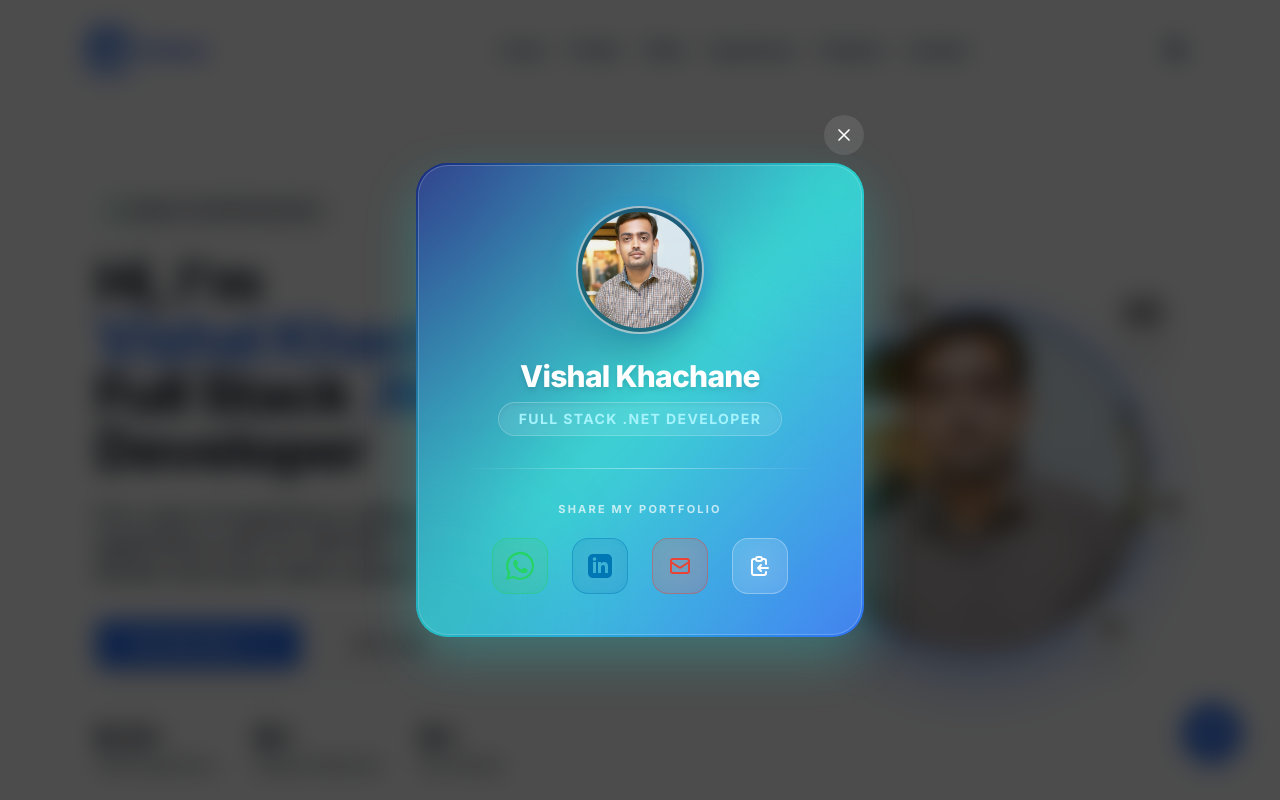
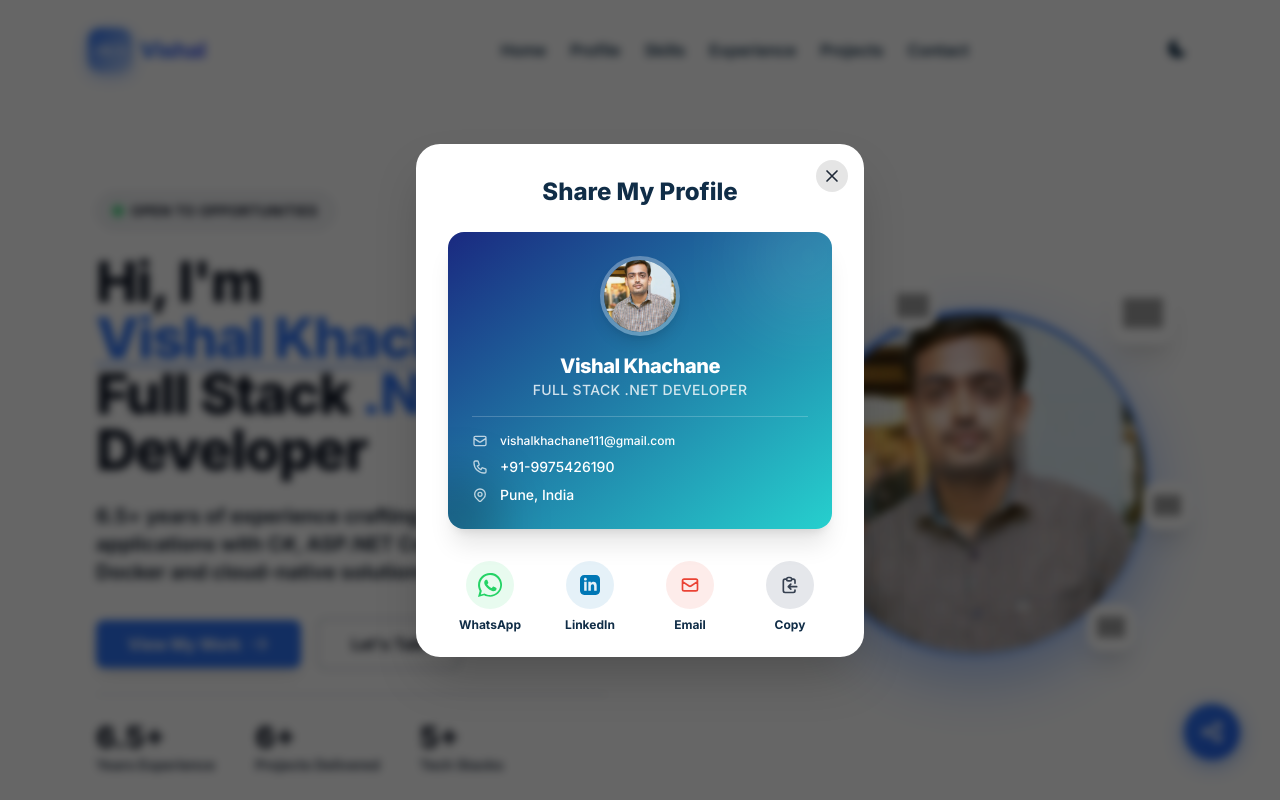
Before and after one commit to VishalKhachane/vishalkhachane.github.io, a React (Vite) app: page / in a window 1280 px wide. Both pictures are taken after a click on the button 1212 px from the left and 732 px from the top of the page. Shown: the top 800 px of the page. Built offline with nearby package versions, Linux system fonts and the light colour scheme; grey boxes are pictures that could not be loaded.

Commit message:
fix: revert share modal UI and fix WhatsApp link preview rendering

```diff
--- a/index.html
+++ b/index.html
@@ -11,15 +11,18 @@
     <meta name="keywords" content="Vishal Khachane, Full Stack Developer, .NET Developer, C#, ASP.NET Core, React, Angular, SQL Server, Software Engineer, Pune" />
     <meta name="author" content="Vishal Khachane" />
     <meta property="og:title" content="Vishal Khachane | Full Stack .NET Developer" />
-    <meta property="og:description" content="Check out the portfolio of Vishal Khachane - Full Stack .NET Developer! - https://vishalkhachane.github.io/" />
+    <meta property="og:description" content="Check out the portfolio of Vishal Khachane - Full Stack .NET Developer!" />
     <meta property="og:type" content="website" />
     <meta property="og:url" content="https://vishalkhachane.github.io/" />
     <meta property="og:image" content="https://vishalkhachane.github.io/profile.jpeg" />
+    <meta property="og:image:type" content="image/jpeg" />
+    <meta property="og:image:width" content="800" />
+    <meta property="og:image:height" content="800" />
 
     <!-- Twitter Card data -->
     <meta name="twitter:card" content="summary_large_image" />
     <meta name="twitter:title" content="Vishal Khachane | Full Stack .NET Developer" />
-    <meta name="twitter:description" content="Check out the portfolio of Vishal Khachane - Full Stack .NET Developer! - https://vishalkhachane.github.io/" />
+    <meta name="twitter:description" content="Check out the portfolio of Vishal Khachane - Full Stack .NET Developer!" />
     <meta name="twitter:image" content="https://vishalkhachane.github.io/profile.jpeg" />
     <!-- Google Fonts -->
     <link rel="preconnect" href="https://fonts.googleapis.com">
--- a/src/components/ShareModal.jsx
+++ b/src/components/ShareModal.jsx
@@ -11,13 +11,13 @@ const ShareModal = ({ isOpen, onClose }) => {
   const shareText = `Check out the portfolio of ${personalInfo.name} - Full Stack .NET Developer!`;
 
   const shareLinks = {
-    whatsapp: `https://api.whatsapp.com/send?text=${encodeURIComponent(shareText + ' - ' + currentUrl)}`,
+    whatsapp: `https://api.whatsapp.com/send?text=${encodeURIComponent(shareText + '\n\n' + currentUrl)}`,
     linkedin: `https://www.linkedin.com/sharing/share-offsite/?url=${encodeURIComponent(currentUrl)}`,
-    email: `mailto:?subject=${encodeURIComponent(personalInfo.name + ' Portfolio')}&body=${encodeURIComponent(shareText + ' - ' + currentUrl)}`
+    email: `mailto:?subject=${encodeURIComponent(personalInfo.name + ' Portfolio')}&body=${encodeURIComponent(shareText + '\n\n' + currentUrl)}`
   };
 
   const handleCopy = () => {
-    const fullTextToCopy = `${shareText} - ${currentUrl}`;
+    const fullTextToCopy = `${shareText}\n\n${currentUrl}`;
     navigator.clipboard.writeText(fullTextToCopy);
     setCopied(true);
     setTimeout(() => setCopied(false), 2000);
@@ -27,98 +27,93 @@ const ShareModal = ({ isOpen, onClose }) => {
     <div className="fixed inset-0 z-50 flex items-center justify-center p-4">
       {/* Backdrop */}
       <div
-        className="absolute inset-0 bg-black/70 backdrop-blur-md transition-opacity"
+        className="absolute inset-0 bg-black/60 backdrop-blur-sm transition-opacity"
         onClick={onClose}
       ></div>
 
-      {/* Modal Content - The Card Itself */}
-      <div className="relative w-full max-w-sm sm:max-w-md transform transition-all">
+      {/* Modal Content */}
+      <div className="relative bg-white dark:bg-darklight rounded-3xl w-full max-w-md shadow-2xl overflow-hidden transform transition-all">
 
         {/* Close Button */}
         <button
           onClick={onClose}
-          className="absolute -top-12 right-0 w-10 h-10 flex items-center justify-center rounded-full bg-white/10 hover:bg-white/20 transition-colors z-20 text-white backdrop-blur-sm"
+          className="absolute top-4 right-4 w-8 h-8 flex items-center justify-center rounded-full bg-black/10 dark:bg-white/10 hover:bg-black/20 dark:hover:bg-white/20 transition-colors z-20 text-gray-800 dark:text-white"
         >
           <svg className="w-5 h-5" fill="none" stroke="currentColor" viewBox="0 0 24 24"><path strokeLinecap="round" strokeLinejoin="round" strokeWidth="2" d="M6 18L18 6M6 6l12 12"></path></svg>
         </button>
 
-        {/* Professional Digital Business Card */}
-        <div className="relative rounded-[2rem] p-[2px] bg-gradient-to-br from-[#1a2980] via-[#26d0ce] to-primary overflow-hidden shadow-[0_20px_50px_rgba(38,208,206,0.3)]">
-          {/* Animated gradient border effect */}
-          <div className="absolute inset-0 bg-gradient-to-br from-[#1a2980] via-[#26d0ce] to-primary opacity-50 animate-pulse"></div>
+        <div className="p-8 pb-6">
+          <h3 className="text-2xl font-extrabold text-center text-midnight_text dark:text-white mb-6">Share My Profile</h3>
 
-          {/* Inner Card content */}
-          <div className="relative bg-white/10 dark:bg-black/50 backdrop-blur-xl rounded-[calc(2rem-2px)] p-8 sm:p-10 border border-white/20 h-full flex flex-col items-center text-white">
+          {/* Digital Portfolio Card UI */}
+          <div className="relative bg-gradient-to-br from-[#1a2980] to-[#26d0ce] p-6 rounded-2xl shadow-xl mb-8 overflow-hidden text-white group">
+            {/* Decorative bg elements */}
+            <div className="absolute top-0 right-0 w-32 h-32 bg-white/10 rounded-full blur-2xl -mr-10 -mt-10"></div>
+            <div className="absolute bottom-0 left-0 w-24 h-24 bg-black/20 rounded-full blur-xl -ml-10 -mb-10"></div>
 
-            {/* Top decorative elements */}
-            <div className="absolute top-0 right-0 w-32 h-32 bg-[#26d0ce]/30 rounded-full blur-3xl -mr-10 -mt-10"></div>
-            <div className="absolute bottom-0 left-0 w-32 h-32 bg-[#1a2980]/30 rounded-full blur-3xl -ml-10 -mb-10"></div>
+            <div className="relative z-10 flex flex-col items-center">
+              <div className="w-20 h-20 rounded-full border-4 border-white/30 overflow-hidden mb-4 shadow-lg group-hover:scale-105 transition-transform duration-500">
+                <img src="/profile.jpeg" alt={personalInfo.name} className="w-full h-full object-cover" />
+              </div>
+              <h4 className="font-extrabold text-xl tracking-tight">{personalInfo.name}</h4>
+              <p className="text-white/80 font-medium text-sm mb-4 tracking-wide uppercase">Full Stack .NET Developer</p>
 
-            <div className="relative z-10 w-full flex flex-col items-center">
+              <div className="w-full h-px bg-white/20 mb-4"></div>
 
-              {/* Profile Image with glowing rings */}
-              <div className="relative mb-6">
-                <div className="absolute inset-0 rounded-full bg-gradient-to-r from-cyan-400 to-blue-600 blur-md opacity-80 animate-pulse"></div>
-                <div className="relative w-32 h-32 rounded-full border-2 border-white/60 p-1 bg-black/40 overflow-hidden shadow-2xl">
-                  <img src="/profile.jpeg" alt={personalInfo.name} className="w-full h-full object-cover rounded-full" />
+              <div className="w-full space-y-2 text-sm font-medium">
+                <div className="flex items-center gap-3">
+                  <svg className="w-4 h-4 text-white/70" fill="none" stroke="currentColor" viewBox="0 0 24 24"><path strokeLinecap="round" strokeLinejoin="round" strokeWidth="2" d="M3 8l7.89 5.26a2 2 0 002.22 0L21 8M5 19h14a2 2 0 002-2V7a2 2 0 00-2-2H5a2 2 0 00-2 2v10a2 2 0 002 2z"></path></svg>
+                  <span className="text-[12px] sm:text-xs break-all">{personalInfo.email}</span>
+                </div>
+                <div className="flex items-center gap-3">
+                  <svg className="w-4 h-4 text-white/70" fill="none" stroke="currentColor" viewBox="0 0 24 24"><path strokeLinecap="round" strokeLinejoin="round" strokeWidth="2" d="M3 5a2 2 0 012-2h3.28a1 1 0 01.948.684l1.498 4.493a1 1 0 01-.502 1.21l-2.257 1.13a11.042 11.042 0 005.516 5.516l1.13-2.257a1 1 0 011.21-.502l4.493 1.498a1 1 0 01.684.949V19a2 2 0 01-2 2h-1C9.716 21 3 14.284 3 6V5z"></path></svg>
+                  <span>{personalInfo.phone}</span>
+                </div>
+                <div className="flex items-center gap-3">
+                  <svg className="w-4 h-4 text-white/70" fill="none" stroke="currentColor" viewBox="0 0 24 24"><path strokeLinecap="round" strokeLinejoin="round" strokeWidth="2" d="M17.657 16.657L13.414 20.9a1.998 1.998 0 01-2.827 0l-4.244-4.243a8 8 0 1111.314 0z M15 11a3 3 0 11-6 0 3 3 0 016 0z"></path></svg>
+                  <span>{personalInfo.location}</span>
                 </div>
               </div>
-
-              {/* Identity */}
-              <h2 className="text-3xl font-black tracking-tight text-white mb-2 text-center drop-shadow-md">
-                {personalInfo.name}
-              </h2>
-              <div className="px-5 py-1.5 rounded-full bg-white/10 border border-white/20 text-xs sm:text-sm font-bold tracking-widest uppercase text-cyan-200 mb-8 shadow-inner text-center">
-                Full Stack .NET Developer
-              </div>
-
-              {/* Divider */}
-              <div className="w-full h-px bg-gradient-to-r from-transparent via-white/40 to-transparent mb-8"></div>
-
-              {/* Share Options - Modern Floating Buttons */}
-              <div className="w-full">
-                <p className="text-center text-[11px] font-bold text-white/70 mb-5 uppercase tracking-[0.2em]">Share My Portfolio</p>
-
-                <div className="flex justify-center gap-4 sm:gap-6">
-
-                  {/* WhatsApp */}
-                  <a href={shareLinks.whatsapp} target="_blank" rel="noopener noreferrer" title="Share on WhatsApp" className="group flex flex-col items-center gap-2">
-                    <div className="w-14 h-14 rounded-2xl bg-[#25D366]/20 border border-[#25D366]/40 text-[#25D366] flex items-center justify-center group-hover:bg-[#25D366] group-hover:text-white group-hover:-translate-y-1 group-hover:shadow-[0_10px_20px_rgba(37,211,102,0.4)] transition-all duration-300 backdrop-blur-md">
-                      <svg className="w-7 h-7" fill="currentColor" viewBox="0 0 24 24"><path d="M12.031 0c-6.627 0-11.996 5.373-11.996 12.001 0 2.115.548 4.186 1.59 5.998l-1.625 5.94 6.081-1.595c1.765.955 3.754 1.458 5.945 1.458 6.625 0 11.997-5.374 11.997-12 0-6.628-5.372-12.002-11.992-12.002zm0 22.06c-1.785 0-3.535-.48-5.068-1.387l-.36-.214-3.766.987.997-3.666-.235-.373c-1.002-1.594-1.528-3.428-1.528-5.347 0-5.551 4.519-10.068 10.071-10.068 5.55 0 10.068 4.517 10.068 10.067s-4.518 10.068-10.069 10.068zm5.525-7.545c-.302-.152-1.791-.884-2.067-.986-.276-.101-.477-.152-.679.151-.201.303-.781.986-.957 1.189-.176.202-.352.227-.654.076-1.545-.776-2.736-1.89-3.771-3.239-.23-.3-.024-.463.128-.614.135-.135.302-.353.453-.531.151-.177.202-.303.303-.504.101-.202.05-.38-.025-.531-.075-.152-.678-1.638-.929-2.242-.244-.59-.492-.51-.678-.519-.176-.01-.378-.01-.58-.01-.202 0-.528.076-.805.379-.276.303-1.055 1.034-1.055 2.522 0 1.488 1.08 2.926 1.232 3.128.151.202 2.133 3.255 5.166 4.563.721.312 1.283.498 1.724.638.724.23 1.384.197 1.9.119.584-.088 1.791-.732 2.043-1.439.252-.707.252-1.313.176-1.439-.075-.127-.276-.202-.579-.353z"/></svg>
-                    </div>
-                  </a>
-
-                  {/* LinkedIn */}
-                  <a href={shareLinks.linkedin} target="_blank" rel="noopener noreferrer" title="Share on LinkedIn" className="group flex flex-col items-center gap-2">
-                    <div className="w-14 h-14 rounded-2xl bg-[#0077B5]/20 border border-[#0077B5]/40 text-[#0077B5] flex items-center justify-center group-hover:bg-[#0077B5] group-hover:text-white group-hover:-translate-y-1 group-hover:shadow-[0_10px_20px_rgba(0,119,181,0.4)] transition-all duration-300 backdrop-blur-md">
-                      <svg className="w-6 h-6" fill="currentColor" viewBox="0 0 24 24"><path d="M19 0h-14c-2.761 0-5 2.239-5 5v14c0 2.761 2.239 5 5 5h14c2.762 0 5-2.239 5-5v-14c0-2.761-2.238-5-5-5zm-11 19h-3v-11h3v11zm-1.5-12.268c-.966 0-1.75-.79-1.75-1.764s.784-1.764 1.75-1.764 1.75.79 1.75 1.764-.783 1.764-1.75 1.764zm13.5 12.268h-3v-5.604c0-3.368-4-3.113-4 0v5.604h-3v-11h3v1.765c1.396-2.586 7-2.777 7 2.476v6.759z"/></svg>
-                    </div>
-                  </a>
-
-                  {/* Email */}
-                  <a href={shareLinks.email} title="Share via Email" className="group flex flex-col items-center gap-2">
-                    <div className="w-14 h-14 rounded-2xl bg-[#EA4335]/20 border border-[#EA4335]/40 text-[#EA4335] flex items-center justify-center group-hover:bg-[#EA4335] group-hover:text-white group-hover:-translate-y-1 group-hover:shadow-[0_10px_20px_rgba(234,67,53,0.4)] transition-all duration-300 backdrop-blur-md">
-                      <svg className="w-6 h-6" fill="none" stroke="currentColor" viewBox="0 0 24 24"><path strokeLinecap="round" strokeLinejoin="round" strokeWidth="2" d="M3 8l7.89 5.26a2 2 0 002.22 0L21 8M5 19h14a2 2 0 002-2V7a2 2 0 00-2-2H5a2 2 0 00-2 2v10a2 2 0 002 2z"></path></svg>
-                    </div>
-                  </a>
-
-                  {/* Copy Link */}
-                  <button onClick={handleCopy} title="Copy Link" className="group flex flex-col items-center gap-2">
-                    <div className={`w-14 h-14 rounded-2xl border flex items-center justify-center transition-all duration-300 backdrop-blur-md ${copied ? 'bg-green-500/30 border-green-400 text-green-300 shadow-[0_10px_20px_rgba(34,197,94,0.4)] -translate-y-1' : 'bg-white/10 border-white/30 text-white hover:bg-white/20 hover:-translate-y-1 hover:shadow-[0_10px_20px_rgba(255,255,255,0.2)]'}`}>
-                      {copied ? (
-                        <svg className="w-6 h-6" fill="none" stroke="currentColor" viewBox="0 0 24 24"><path strokeLinecap="round" strokeLinejoin="round" strokeWidth="2" d="M5 13l4 4L19 7"></path></svg>
-                      ) : (
-                        <svg className="w-6 h-6" fill="none" stroke="currentColor" viewBox="0 0 24 24"><path strokeLinecap="round" strokeLinejoin="round" strokeWidth="2" d="M8 5H6a2 2 0 00-2 2v12a2 2 0 002 2h10a2 2 0 002-2v-1M8 5a2 2 0 002 2h2a2 2 0 002-2M8 5a2 2 0 012-2h2a2 2 0 012 2m0 0h2a2 2 0 012 2v3m2 4H10m0 0l3-3m-3 3l3 3"></path></svg>
-                      )}
-                    </div>
-                  </button>
-                </div>
-              </div>
-
             </div>
           </div>
+
+
+          {/* Share Actions */}
+          <div className="grid grid-cols-4 gap-4">
+            <a href={shareLinks.whatsapp} target="_blank" rel="noopener noreferrer" className="flex flex-col items-center gap-2 group">
+              <div className="w-12 h-12 rounded-full bg-[#25D366]/10 text-[#25D366] flex items-center justify-center group-hover:bg-[#25D366] group-hover:text-white transition-colors">
+                <svg className="w-6 h-6" fill="currentColor" viewBox="0 0 24 24"><path d="M12.031 0c-6.627 0-11.996 5.373-11.996 12.001 0 2.115.548 4.186 1.59 5.998l-1.625 5.94 6.081-1.595c1.765.955 3.754 1.458 5.945 1.458 6.625 0 11.997-5.374 11.997-12 0-6.628-5.372-12.002-11.992-12.002zm0 22.06c-1.785 0-3.535-.48-5.068-1.387l-.36-.214-3.766.987.997-3.666-.235-.373c-1.002-1.594-1.528-3.428-1.528-5.347 0-5.551 4.519-10.068 10.071-10.068 5.55 0 10.068 4.517 10.068 10.067s-4.518 10.068-10.069 10.068zm5.525-7.545c-.302-.152-1.791-.884-2.067-.986-.276-.101-.477-.152-.679.151-.201.303-.781.986-.957 1.189-.176.202-.352.227-.654.076-1.545-.776-2.736-1.89-3.771-3.239-.23-.3-.024-.463.128-.614.135-.135.302-.353.453-.531.151-.177.202-.303.303-.504.101-.202.05-.38-.025-.531-.075-.152-.678-1.638-.929-2.242-.244-.59-.492-.51-.678-.519-.176-.01-.378-.01-.58-.01-.202 0-.528.076-.805.379-.276.303-1.055 1.034-1.055 2.522 0 1.488 1.08 2.926 1.232 3.128.151.202 2.133 3.255 5.166 4.563.721.312 1.283.498 1.724.638.724.23 1.384.197 1.9.119.584-.088 1.791-.732 2.043-1.439.252-.707.252-1.313.176-1.439-.075-.127-.276-.202-.579-.353z"/></svg>
+              </div>
+              <span className="text-xs font-bold text-midnight_text dark:text-white">WhatsApp</span>
+            </a>
+
+            <a href={shareLinks.linkedin} target="_blank" rel="noopener noreferrer" className="flex flex-col items-center gap-2 group">
+              <div className="w-12 h-12 rounded-full bg-[#0077B5]/10 text-[#0077B5] flex items-center justify-center group-hover:bg-[#0077B5] group-hover:text-white transition-colors">
+                <svg className="w-5 h-5" fill="currentColor" viewBox="0 0 24 24"><path d="M19 0h-14c-2.761 0-5 2.239-5 5v14c0 2.761 2.239 5 5 5h14c2.762 0 5-2.239 5-5v-14c0-2.761-2.238-5-5-5zm-11 19h-3v-11h3v11zm-1.5-12.268c-.966 0-1.75-.79-1.75-1.764s.784-1.764 1.75-1.764 1.75.79 1.75 1.764-.783 1.764-1.75 1.764zm13.5 12.268h-3v-5.604c0-3.368-4-3.113-4 0v5.604h-3v-11h3v1.765c1.396-2.586 7-2.777 7 2.476v6.759z"/></svg>
+              </div>
+              <span className="text-xs font-bold text-midnight_text dark:text-white">LinkedIn</span>
+            </a>
+
+            <a href={shareLinks.email} className="flex flex-col items-center gap-2 group">
+              <div className="w-12 h-12 rounded-full bg-[#EA4335]/10 text-[#EA4335] flex items-center justify-center group-hover:bg-[#EA4335] group-hover:text-white transition-colors">
+                <svg className="w-5 h-5" fill="none" stroke="currentColor" viewBox="0 0 24 24"><path strokeLinecap="round" strokeLinejoin="round" strokeWidth="2" d="M3 8l7.89 5.26a2 2 0 002.22 0L21 8M5 19h14a2 2 0 002-2V7a2 2 0 00-2-2H5a2 2 0 00-2 2v10a2 2 0 002 2z"></path></svg>
+              </div>
+              <span className="text-xs font-bold text-midnight_text dark:text-white">Email</span>
+            </a>
+
+            <button onClick={handleCopy} className="flex flex-col items-center gap-2 group">
+              <div className="w-12 h-12 rounded-full bg-gray-200 dark:bg-gray-700 text-gray-700 dark:text-gray-300 flex items-center justify-center group-hover:bg-primary group-hover:text-white transition-colors">
+                {copied ? (
+                  <svg className="w-5 h-5" fill="none" stroke="currentColor" viewBox="0 0 24 24"><path strokeLinecap="round" strokeLinejoin="round" strokeWidth="2" d="M5 13l4 4L19 7"></path></svg>
+                ) : (
+                  <svg className="w-5 h-5" fill="none" stroke="currentColor" viewBox="0 0 24 24"><path strokeLinecap="round" strokeLinejoin="round" strokeWidth="2" d="M8 5H6a2 2 0 00-2 2v12a2 2 0 002 2h10a2 2 0 002-2v-1M8 5a2 2 0 002 2h2a2 2 0 002-2M8 5a2 2 0 012-2h2a2 2 0 012 2m0 0h2a2 2 0 012 2v3m2 4H10m0 0l3-3m-3 3l3 3"></path></svg>
+                )}
+              </div>
+              <span className="text-xs font-bold text-midnight_text dark:text-white">{copied ? 'Copied!' : 'Copy'}</span>
+            </button>
+          </div>
+
         </div>
-
       </div>
     </div>
   );
```
